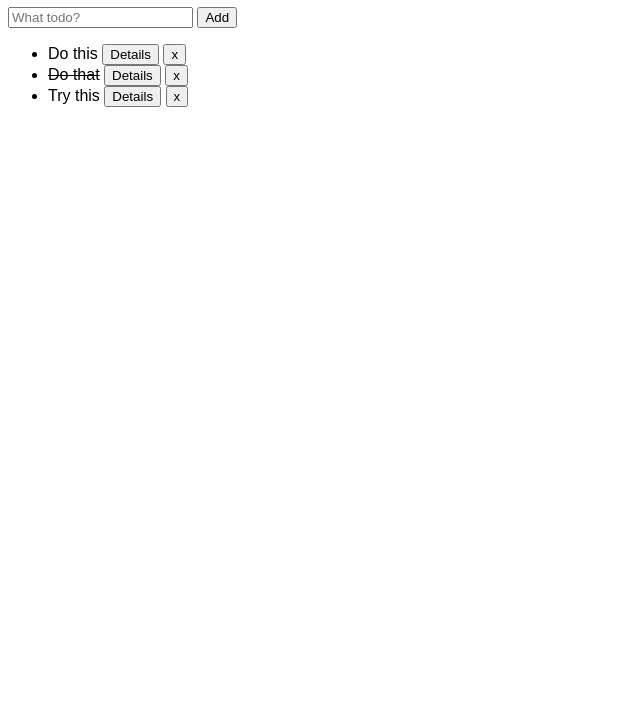
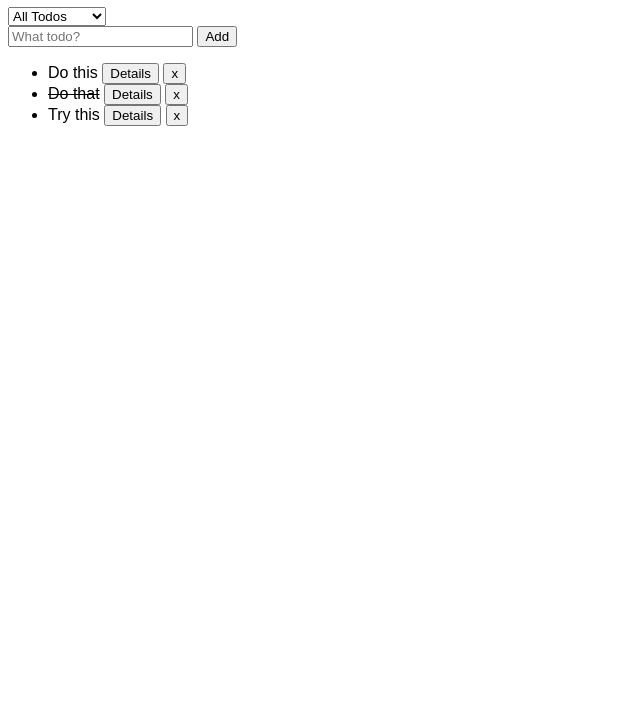
Before and after one commit to shrfrn/todos-MVC-CRUDL-I-InClass-done, a plain HTML site: page index.html in a window 1280 px wide. Shown: the part 73-800 px from the top of the page, without its empty margins (0-640 px from the left). Drawn offline with Linux system fonts and the light colour scheme.

Commit message:
Add simple filter

```diff
--- a/index.html
+++ b/index.html
@@ -9,6 +9,13 @@
     </head>
     <body onload="onInit()">
         <h1>Let's Todo Today</h1>
+        <section class="filter">
+            <select onchange="onSetFilterBy(this)">
+                <option value="All">All Todos</option>
+                <option value="Done">Done Todos</option>
+                <option value="Active">Active Todos</option>
+            </select>
+        </section>
 
         <form onsubmit="onAddTodo(event)">
             <input class="new-todo" type="text" placeholder="What todo?">
--- a/js/services/todo.service.js
+++ b/js/services/todo.service.js
@@ -6,8 +6,11 @@ var gTodos = [
     { id: 't103', txt: 'Try this', isDone: false },
 ]
 
-function getTodos() {
-    return gTodos
+function getTodos(filterBy) {
+    if(filterBy === 'All') return gTodos
+
+    const isDone = (filterBy === 'Done') ? true : false
+    return gTodos.filter(todo => todo.isDone === isDone)
 }
 
 function removeTodo(todoId) {
--- a/js/todos.controller.js
+++ b/js/todos.controller.js
@@ -1,4 +1,6 @@
 'use strict'
+
+var gFilterBy = 'All'
 
 function onInit() {
     renderTodos()
@@ -6,7 +8,7 @@ function onInit() {
 
 function renderTodos() {
     const elTodoList = document.querySelector('.todo-list')
-	const todos = getTodos()
+	const todos = getTodos(gFilterBy)
     const strHtmls = todos.map(todo => `
         <li onclick="onToggleTodo('${todo.id}')">
             <span class="${todo.isDone ? "done" : ""}">${todo.txt}</span>
@@ -14,6 +16,11 @@ function renderTodos() {
             <button onclick="onRemoveTodo(event, '${todo.id}')">x</button>
         </li>`)
     elTodoList.innerHTML = strHtmls.join('')
+}
+
+function onSetFilterBy(elStatus) {
+    gFilterBy = elStatus.value
+    renderTodos()
 }
 
 function onRemoveTodo(ev, todoId) {
```
